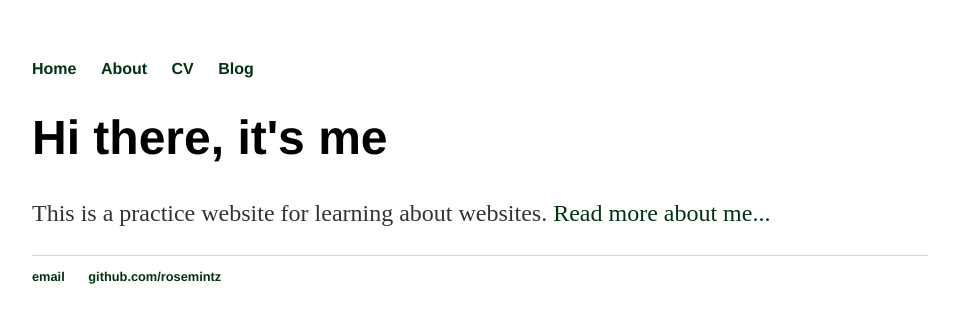
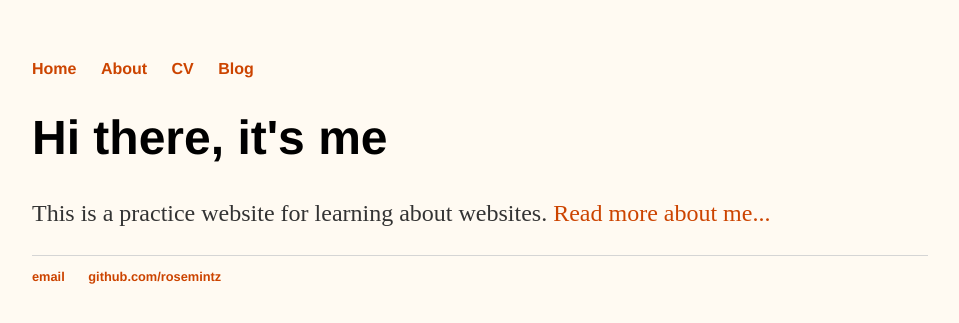
Before and after one commit to rosemintz/rosemintz.github.io, a Jekyll site: the page built from index.html, in a window 1280 px wide. Shown: the top 323 px of the page, without its empty margins (160-1119 px from the left). Built offline with Jekyll 4.4.1, drawn with Linux system fonts in a browser that asks for light colours.

Commit message:
Update main.css

```diff
--- a/css/main.css
+++ b/css/main.css
@@ -1,6 +1,7 @@
 body {
     margin: 60px auto;
     width: 70%;
+    background-color: #fffaf2;
 }
 nav ul, footer ul {
     font-family:'Helvetica', 'Arial', 'Sans-Serif';
@@ -14,7 +15,7 @@ nav ul li, footer ul li {
 }
 a {
     text-decoration: none;
-    color: #003312;
+    color: #cc4400;
 }
 a:hover {
     text-decoration: underline;
```
